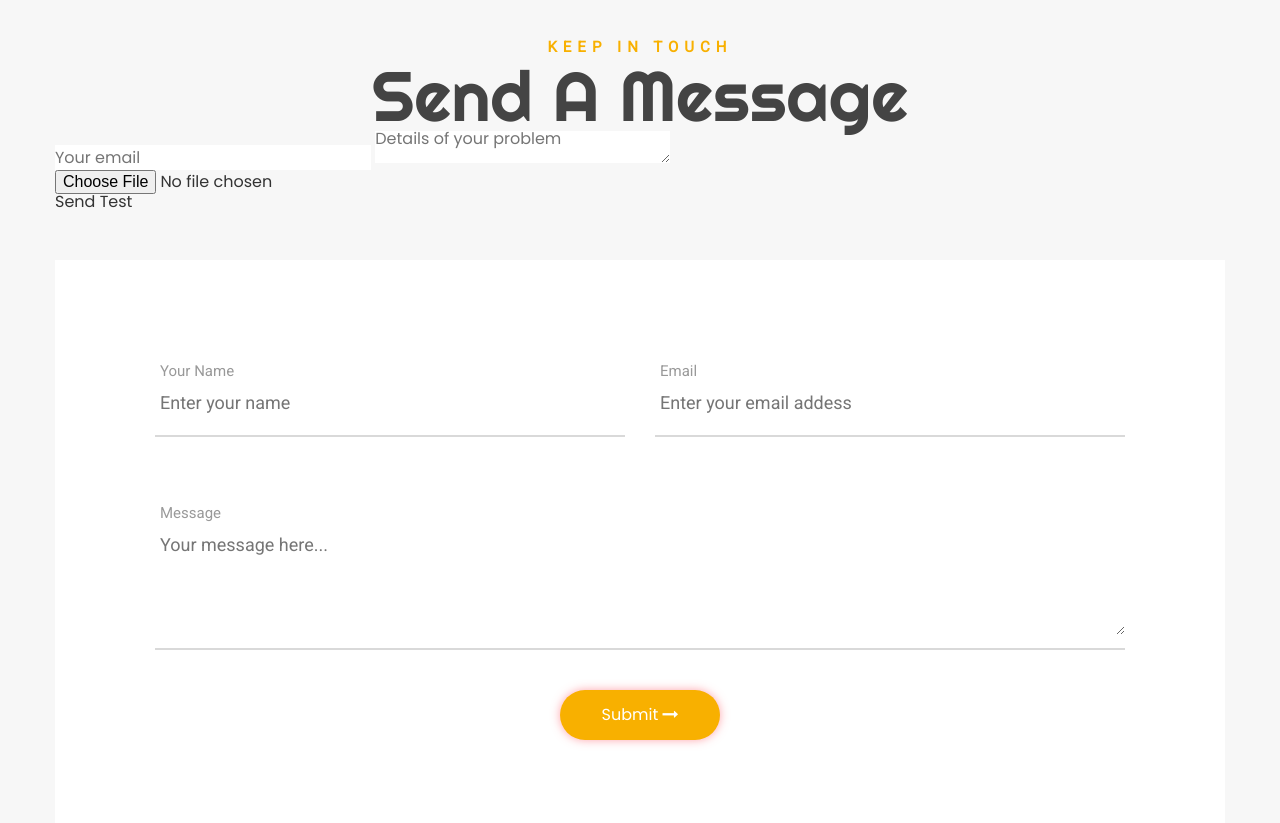
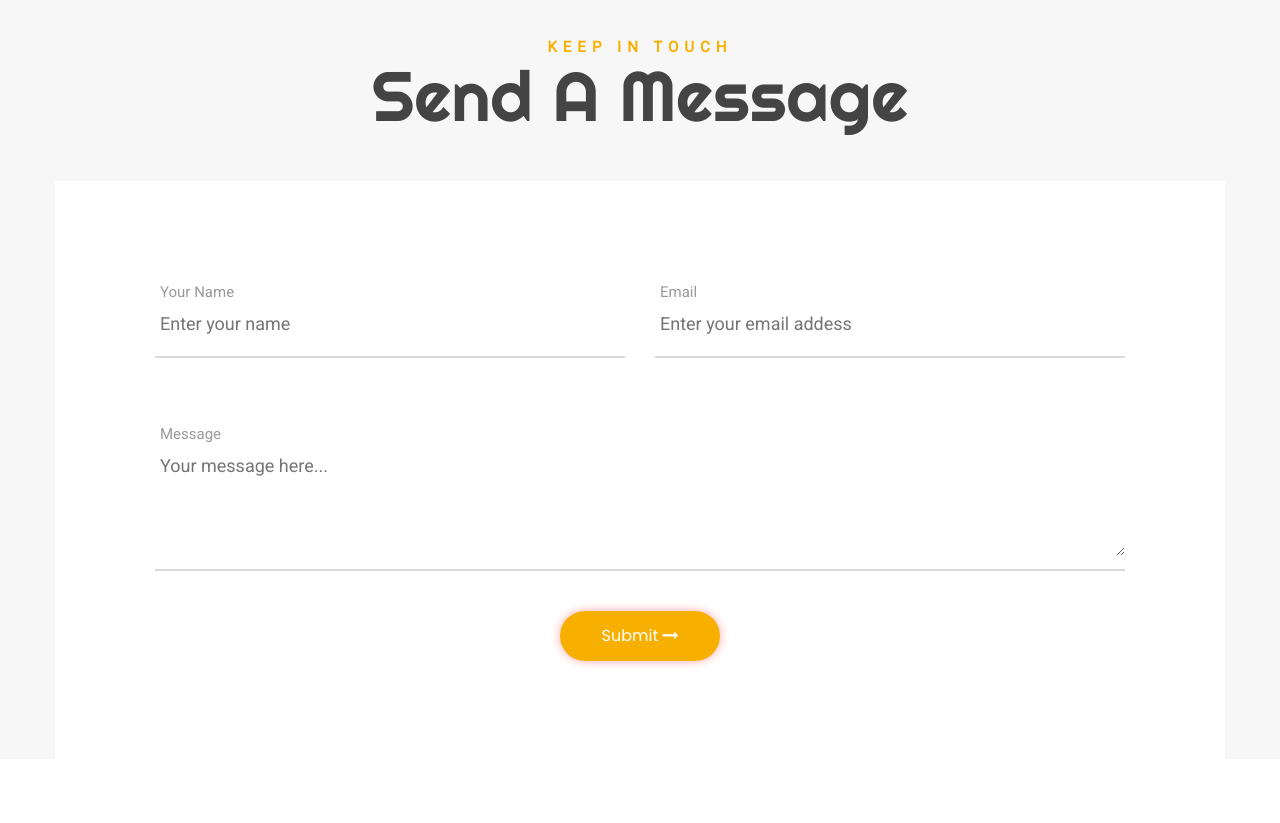
Before and after one commit to Melkamu273/Bifacon, a plain HTML site: page index.html in a window 1280 px wide. Shown: the part 3580-4403 px from the top of the page. Drawn offline with Linux system fonts and the light colour scheme; some packages are replaced by stand-ins of ours.

Commit message:
email removed

```diff
--- a/index.html
+++ b/index.html
@@ -484,12 +484,7 @@
                 </h3>
                 <h2>Send A Message</h2>
 
-                <form method="POST" action="https://formsubmit.co/melkamu372@gmail.com" enctype="multipart/form-data">
-    <input type="email" name="email" placeholder="Your email">
-    <textarea name="message" placeholder="Details of your problem"></textarea>
-    <input type="file" name="attachment" accept="image/png, image/jpeg">
-    <button type="submit">Send Test</button>
-</form>
+
                     <form class="contact100-form validate-form" action="https://formsubmit.co/melkamu372@gmail.com" method="POST" >
 
 
```
